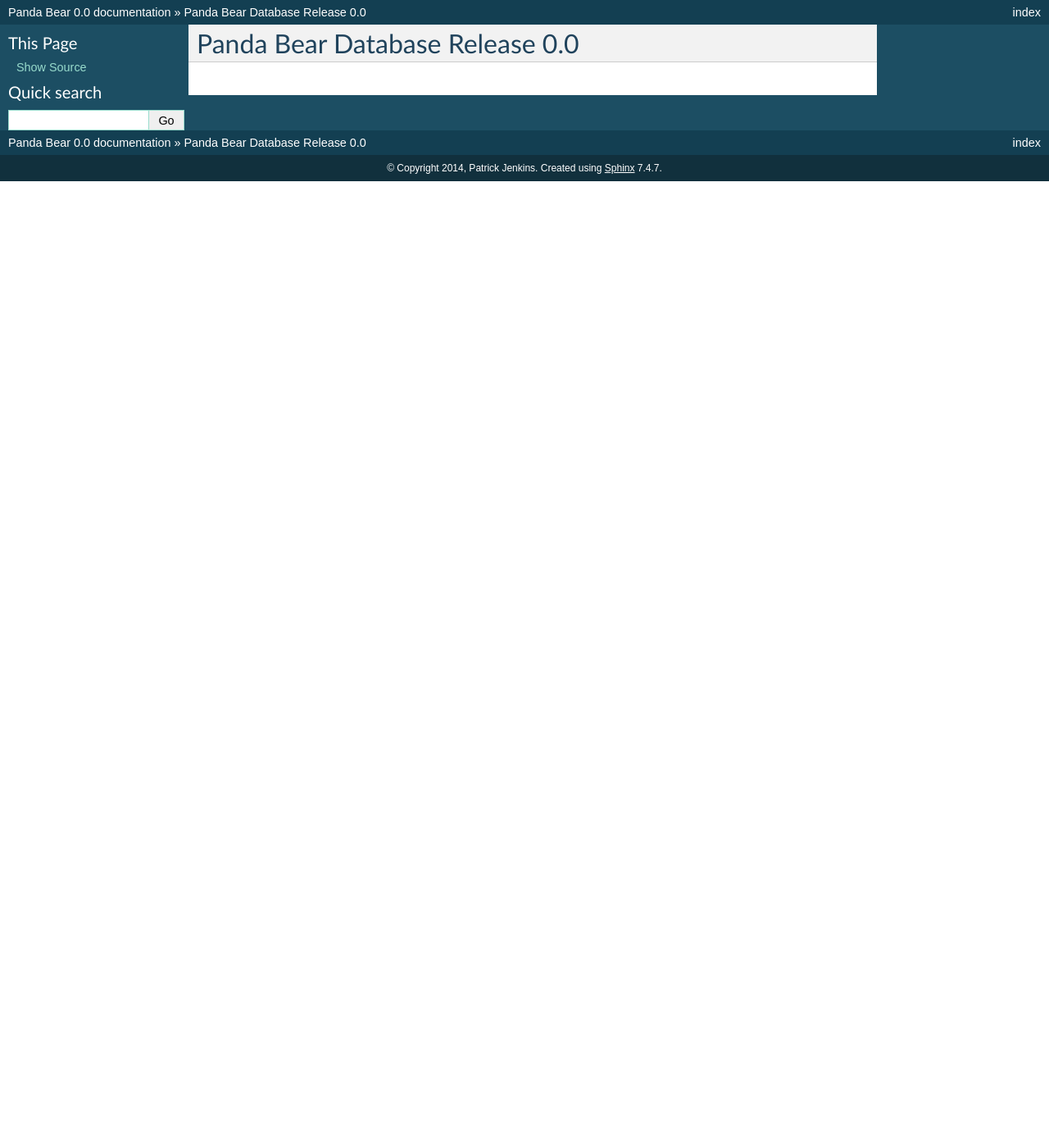
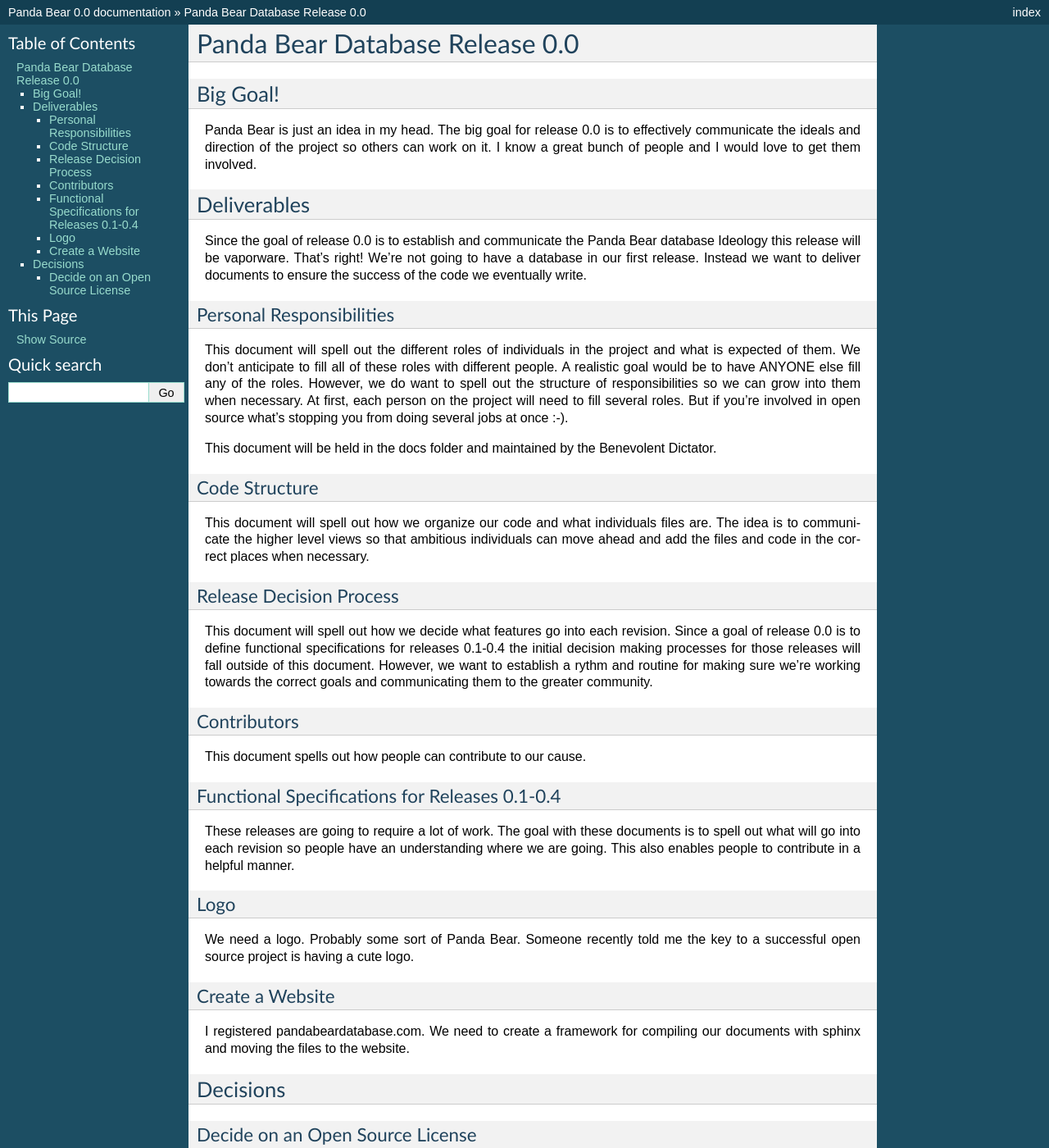
Before and after one commit to patjenk/PandaBear, a Sphinx documentation site: the page built from docs/release-0.0.rst, in a window 1280 px wide and 1400 px high. Shown: the whole window at 82% size. Built offline with Sphinx 7.4.7, drawn with Linux system fonts in a browser that asks for light colours; some of the changed text lies outside the part shown.

Commit message:
Starting to define the goals of release 0.0.

```diff
--- a/docs/release-0.0.rst
+++ b/docs/release-0.0.rst
@@ -1,3 +1,48 @@
 ===============================
 Panda Bear Database Release 0.0
 ===============================
+
+Big Goal!
+=========
+Panda Bear is just an idea in my head. The big goal for release 0.0 is to effectively communicate the ideals and direction of the project so others can work on it. I know a great bunch of people and I would love to get them involved.
+
+Deliverables
+============
+Since the goal of release 0.0 is to establish and communicate the Panda Bear database Ideology this release will be vaporware. That's right! We're not going to have a database in our first release. Instead we want to deliver documents to ensure the success of the code we eventually write.
+
+Personal Responsibilities
+-------------------------
+This document will spell out the different roles of individuals in the project and what is expected of them. We don't anticipate to fill all of these roles with different people. A realistic goal would be to have ANYONE else fill any of the roles. However, we do want to spell out the structure of responsibilities so we can grow into them when necessary. At first, each person on the project will need to fill several roles. But if you're involved in open source what's stopping you from doing several jobs at once :-).
+
+This document will be held in the docs folder and maintained by the Benevolent Dictator.
+
+Code Structure
+--------------
+This document will spell out how we organize our code and what individuals files are. The idea is to communicate the higher level views so that ambitious individuals can move ahead and add the files and code in the correct places when necessary.
+
+Release Decision Process
+------------------------
+This document will spell out how we decide what features go into each revision. Since a goal of release 0.0 is to define functional specifications for releases 0.1-0.4 the initial decision making processes for those releases will fall outside of this document. However, we want to establish a rythm and routine for making sure we're working towards the correct goals and communicating them to the greater community.
+
+Contributors
+------------
+This document spells out how people can contribute to our cause.
+
+Functional Specifications for Releases 0.1-0.4
+----------------------------------------------
+These releases are going to require a lot of work. The goal with these documents is to spell out what will go into each revision so people have an understanding where we are going. This also enables people to contribute in a helpful manner.
+
+Logo
+----
+We need a logo. Probably some sort of Panda Bear. Someone recently told me the key to a successful open source project is having a cute logo.
+
+Create a Website
+----------------
+I registered pandabeardatabase.com. We need to create a framework for compiling our documents with sphinx and moving the files to the website.
+
+Decisions
+=========
+
+Decide on an Open Source License
+--------------------------------
+This is self-explanatory.
```
